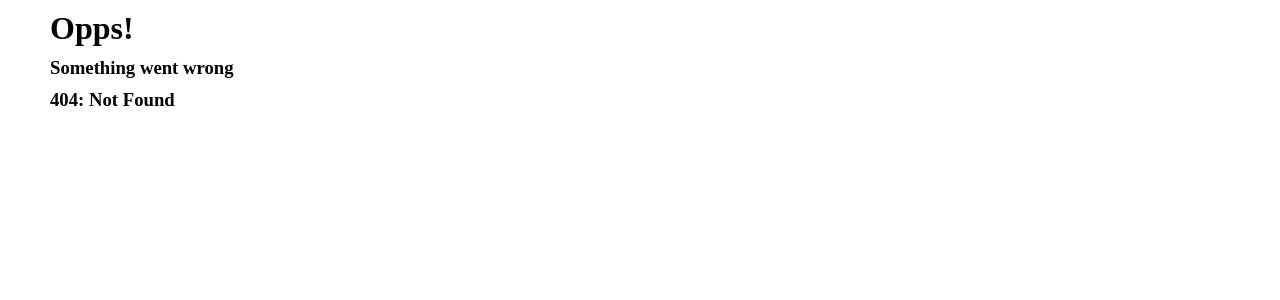
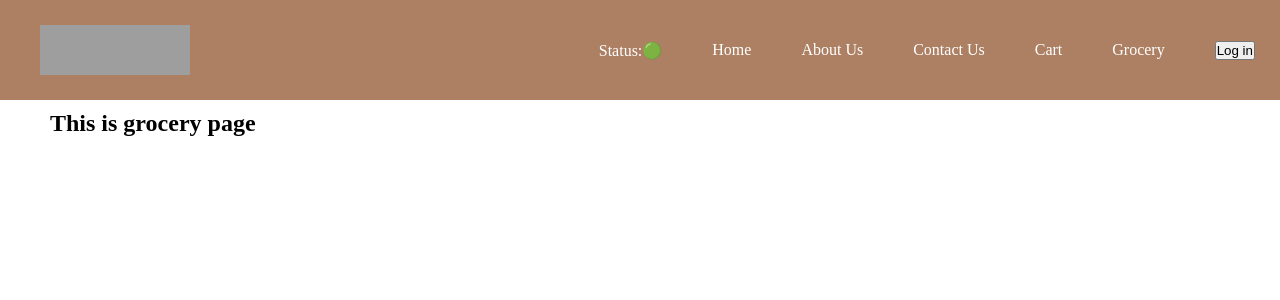
Before and after one commit to keshavk25/NReact, a React (Vite) app: page /grocery in a window 1280 px wide. Before the commit this address had no page. Shown: the top 300 px of the page. Built offline with nearby package versions, Linux system fonts and the light colour scheme; grey boxes are pictures that could not be loaded.

Commit message:
Lecture 9

```diff
--- a/src/App.js
+++ b/src/App.js
@@ -1,4 +1,4 @@
-import React from "react";
+import React, { lazy, Suspense } from "react";
 import ReactDom from "react-dom/client";
 import Header from "./component/Header";
 import { Body } from "./component/Body";
@@ -8,6 +8,8 @@ import Contact from "./component/Contact";
 import Error from "./component/Error";
 import Cart from "./component/cart";
 import Restaurent from "./component/Restaurent";
+
+const Grocery = lazy(() => import("./component/Grocery"));
 
 const FoodApp = () => (
   <>
@@ -38,6 +40,15 @@ const routeApp = createBrowserRouter([
         element: <Cart />,
       },
       {
+        path: "/grocery",
+        element: (
+          <Suspense fallback={<h2>Grocery Loading.......</h2>}>
+            <Grocery />
+          </Suspense>
+        ),
+      },
+
+      {
         path: "/restaurent/:restid",
         element: <Restaurent />,
       },
--- a/src/component/Body.js
+++ b/src/component/Body.js
@@ -1,10 +1,12 @@
-import { useEffect, useState } from "react";
+import { useEffect,useState } from "react";
 import Shimmer from "./Shimmer";
 import { Card } from "./cards";
 import { swiggyApi } from "../utils/constant";
 import { Link } from "react-router-dom";
+import useOnlineStatus from "../utils/useOnlineStatus";
 
 export const Body = () => {
+
   const [restaurant, setrestaurant] = useState([]);
   const [updateRest, setupdateRest] = useState([]);
   const [searchValue, setsearchValue] = useState("");
@@ -23,9 +25,13 @@ export const Body = () => {
     setupdateRest(restdata);
   };
 
-  return restaurant.length == 0 ? (
+  if(useOnlineStatus()==false){
+    return <h1>Look Like You Are Offline</h1>
+  }
+
+  return restaurant&&restaurant.length == 0 ? (
     <Shimmer />
-  ) : (
+  ) :(
     <>
       <div id="body">
         <div className="search">
@@ -40,7 +46,7 @@ export const Body = () => {
 
           <button
             onClick={() => {
-              const searchfilter = restaurant.filter((data) =>
+              const searchfilter =restaurant&&restaurant.filter((data) =>
                 data.info.name.toLowerCase().includes(searchValue.toLowerCase())
               );
               setupdateRest(searchfilter);
@@ -54,7 +60,7 @@ export const Body = () => {
           <button
             id="filter"
             onClick={() => {
-              const rest = restaurant.filter((res) => res.info.avgRating > 4);
+              const rest =restaurant&&restaurant.filter((res) => res.info.avgRating > 4);
               setupdateRest(rest);
               console.log(rest);
             }}
@@ -65,7 +71,7 @@ export const Body = () => {
 
         <div id="cardcon">
           <div id="cardConatiner">
-            {updateRest.map((carditem) => (
+            {updateRest&&updateRest.map((carditem) => (
               <Link to={`/restaurent/${carditem.info.id}`} id="bodycard">
                 <Card key={carditem.info.id} restCard={carditem} />
               </Link>
--- /dev/null
+++ b/src/component/Grocery.js
@@ -0,0 +1,7 @@
+const Grocery=()=>{
+    return (
+        <h2>This is grocery page </h2>
+    )
+}
+
+export default Grocery;
--- a/src/component/Header.js
+++ b/src/component/Header.js
@@ -1,6 +1,7 @@
 import { logo } from "../utils/constant";
 import { useState } from "react";
 import { Link } from "react-router-dom";
+import useOnlineStatus from "../utils/useOnlineStatus";
 
 const Header = () => {
   const [btn, setbtn] = useState("Log in");
@@ -11,19 +12,22 @@ const Header = () => {
       <div className="nav">
         <ul>
           <li>
-            {" "}
-            <Link to="/">Home</Link>{" "}
+            <Link>Status:{useOnlineStatus()==false?"🔴":"🟢"}</Link>
           </li>
           <li>
-            {" "}
-            <Link to="/about">About Us</Link>{" "}
+            <Link to="/">Home</Link>
           </li>
           <li>
-            {" "}
+            <Link to="/about">About Us</Link>
+          </li>
+          <li>
             <Link to="/contact">Contact Us</Link>
           </li>
           <li>
             <Link to="cart">Cart</Link>
+          </li>
+          <li>
+            <Link to="/grocery">Grocery</Link>
           </li>
           <button
             onClick={() => {
--- a/src/component/Restaurent.js
+++ b/src/component/Restaurent.js
@@ -1,26 +1,16 @@
-import { useEffect, useState } from "react";
-import { restdata } from "../utils/constant";
 import { useParams } from "react-router-dom";
 import Shimmer from "./Shimmer";
+import useRestaurentMenu from "../utils/useRestaurentMenu";
 
 const Restaurent = () => {
   const { restid } = useParams();
-  const [restInfo, setrestInfo] = useState(null);
 
-  useEffect(() => {
-    Restdetail();
-  }, []);
+const restInfo=useRestaurentMenu(restid);
 
-  const Restdetail = async () => {
-    const data = await fetch(restdata + restid);
-    const json = await data.json();
-    console.log(json);
-    setrestInfo(json);
-  };
   if (restInfo === null) return <Shimmer />;
 
   const { id, name, avgRating, costForTwo, cuisines } =
-    restInfo.data.cards[0].card.card.info;
+    restInfo?.data?.cards[0]?.card?.card?.info;
 
   const { itemCards } =
     restInfo.data.cards[2].groupedCard.cardGroupMap.REGULAR.cards[1].card.card;
@@ -37,13 +27,12 @@ const Restaurent = () => {
       <div>
         <h2>Recommded : </h2>
         <ul>
-          {itemCards.map((item) => (
-            <li key={item.card.info.name}>
+          {itemCards&&itemCards.map((item) => (
+            <li key={item.card.info.id}>
               {" "}
               {item.card.info.name} - {item.card.info.price / 100}{" "}
             </li>
           ))}
-          {console.log(itemCards)}
         </ul>
       </div>
     </>
--- a/src/utils/constant.js
+++ b/src/utils/constant.js
@@ -4,7 +4,7 @@ export const cardImg =
   "https://media-assets.swiggy.com/swiggy/image/upload/fl_lossy,f_auto,q_auto,w_660/";
 
 export const swiggyApi =
-  "https://www.swiggy.com/dapi/restaurants/list/v5?lat=29.1671575&lng=75.74005629999999&is-seo-homepage-enabled=true&page_type=DESKTOP_WEB_LISTING";
+  "https://www.swiggy.com/dapi/restaurants/list/v5?lat=28.419423&lng=77.3668965&is-seo-homepage-enabled=true&page_type=DESKTOP_WEB_LISTING";
 
 export const restdata =
-  "https://www.swiggy.com/dapi/menu/pl?page-type=REGULAR_MENU&complete-menu=true&lat=29.1671575&lng=75.74005629999999&restaurantId=";
+  "https://www.swiggy.com/dapi/menu/pl?page-type=REGULAR_MENU&complete-menu=true&lat=28.419423&lng=77.3668965&restaurantId=";
--- /dev/null
+++ b/src/utils/useOnlineStatus.js
@@ -0,0 +1,20 @@
+import { useEffect, useState } from "react"
+
+const  useOnlineStatus=()=>{
+
+    const [onlineStatus,setonlineStatus]=useState(true);
+
+    useEffect(()=>{
+        window.addEventListener("offline",()=>{
+            setonlineStatus(false);
+        }
+        )
+        window.addEventListener("online",()=>{
+            setonlineStatus(true);
+        }
+        )
+    },[])
+    return onlineStatus;
+}
+
+export default useOnlineStatus;
--- /dev/null
+++ b/src/utils/useRestaurentMenu.js
@@ -0,0 +1,22 @@
+import { useEffect, useState } from "react";
+import { restdata } from "./constant";
+
+const useRestaurentMenu=(restId)=>{
+
+    const [restInfo,setrestInfo]=useState(null);
+
+        useEffect(()=>{
+            fetchData();
+        },[]);
+
+    const fetchData=async()=>{
+        const data=await fetch(restdata+restId);
+        const json= await data.json();
+        setrestInfo(json);
+
+    }
+
+    return restInfo;
+    }
+
+    export default useRestaurentMenu;
```
